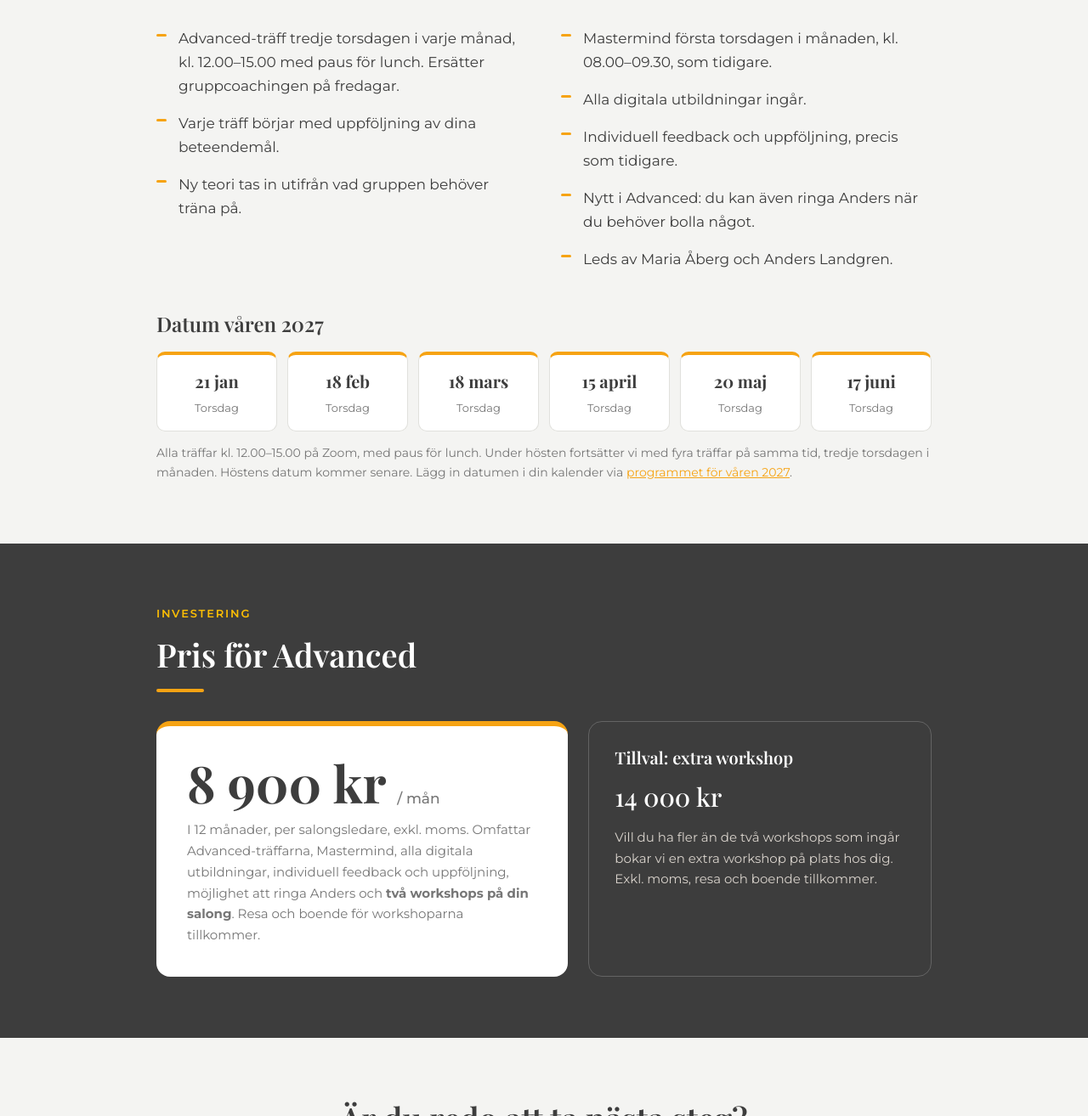
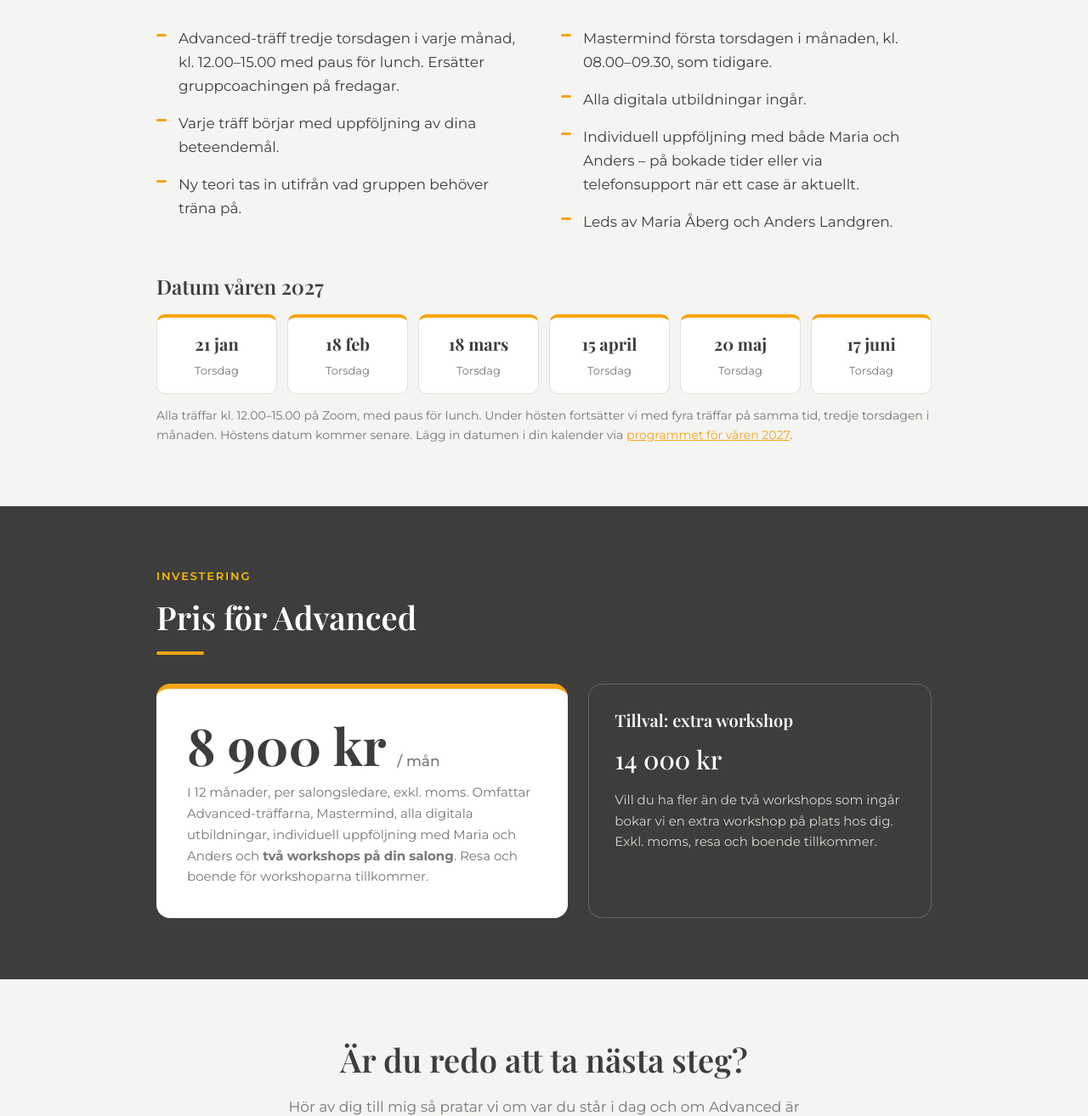
Before and after one commit to mariaabergco-design/salongsledarskap, a plain HTML site: page mastermind/advanced/index.html in a window 1280 px wide. Shown: the part 3880-5194 px from the top of the page at 85% size. Drawn offline with nearby package versions, Linux system fonts and the light colour scheme.

Commit message:
Mastermind Advanced: individuell uppföljning med Maria och Anders
Co-Authored-By: Claude Opus 5.5 <noreply@anthropic.com>
Claude-Session: https://claude.ai/code/session_01C2fPT84toAFQUs4akHdS8U

```diff
--- a/mastermind/advanced/index.html
+++ b/mastermind/advanced/index.html
@@ -180,7 +180,7 @@
     <div class="eyebrow">Det här behöver du göra</div>
     <h2>Ett år av ledarskapsträning – på riktigt avancerad nivå</h2>
     <div class="bar"></div>
-    <p class="lead">Precis som på gymmet blir du starkare av att träna, inte av att läsa om träning. Det kallas <strong>beteendeaktivering</strong>: du får ett träningsschema tillsammans med din individuella tränare, och vi tränar tillsammans i grupp. Du behöver träna beteendena några gånger i veckan, minst – ju mer du tränar, desto bättre effekt. Det är mängdträningen som gör skillnaden.</p>
+    <p class="lead">Precis som på gymmet blir du starkare av att träna, inte av att läsa om träning. Det kallas <strong>beteendeaktivering</strong>: du får ett träningsschema tillsammans med din individuella tränare, Maria eller Anders, och vi tränar tillsammans i grupp. Du behöver träna beteendena några gånger i veckan, minst – ju mer du tränar, desto bättre effekt. Det är mängdträningen som gör skillnaden.</p>
 
     <p class="lead" style="margin-top:22px">Så här kommer vi att jobba – hela året, ett beteende i taget:</p>
     <ol class="flow">
@@ -233,8 +233,7 @@
       <li>Ny teori tas in utifrån vad gruppen behöver träna på.</li>
       <li>Mastermind första torsdagen i månaden, kl. 08.00–09.30, som tidigare.</li>
       <li>Alla digitala utbildningar ingår.</li>
-      <li>Individuell feedback och uppföljning, precis som tidigare.</li>
-      <li>Nytt i Advanced: du kan även ringa Anders när du behöver bolla något.</li>
+      <li>Individuell uppföljning med både Maria och Anders – på bokade tider eller via telefonsupport när ett case är aktuellt.</li>
       <li>Leds av Maria Åberg och Anders Landgren.</li>
     </ul>
     <h3 style="margin-top:40px;font-size:24px">Datum våren 2027</h3>
@@ -260,7 +259,7 @@
     <div class="price-card">
       <div class="pc-main">
         <div class="amount">8 900 kr <small>/ mån</small></div>
-        <p>I 12 månader, per salongsledare, exkl. moms. Omfattar Advanced-träffarna, Mastermind, alla digitala utbildningar, individuell feedback och uppföljning, möjlighet att ringa Anders och <strong>två workshops på din salong</strong>. Resa och boende för workshoparna tillkommer.</p>
+        <p>I 12 månader, per salongsledare, exkl. moms. Omfattar Advanced-träffarna, Mastermind, alla digitala utbildningar, individuell uppföljning med Maria och Anders och <strong>två workshops på din salong</strong>. Resa och boende för workshoparna tillkommer.</p>
       </div>
       <div class="pc-side">
         <h3>Tillval: extra workshop</h3>
```
